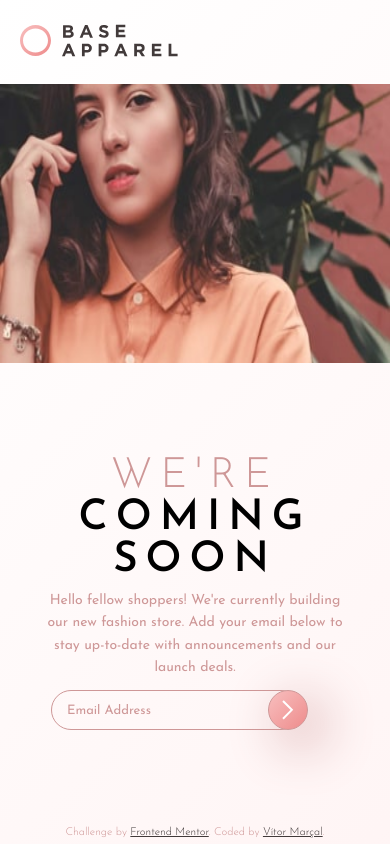
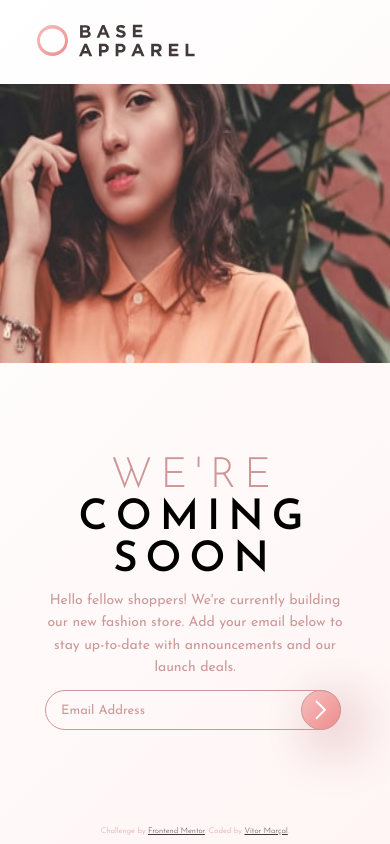
Before and after one commit to vitormarcal/base_apparel_coming_soon, a plain HTML site: page index.html in a window 390 px wide. Drawn offline with Linux system fonts and the light colour scheme.

Commit message:
adjust responsivity

```diff
--- a/index.html
+++ b/index.html
@@ -12,10 +12,6 @@
   <link rel="stylesheet" href="styles/responsive.css">
 
   <title>Frontend Mentor | Base Apparel coming soon page</title>
-
-  <style>
-    .attribution { font-size: 11px; text-align: center; }
-  </style>
 </head>
 <body>
 
--- a/styles/main.css
+++ b/styles/main.css
@@ -195,6 +195,8 @@ footer {
     grid-area: footer;
 }
 
+.attribution { font-size: 8px; text-align: center; }
+
 .attribution a {
     color: var(--dark-grayish-red);
 }
--- a/styles/responsive.css
+++ b/styles/responsive.css
@@ -13,6 +13,10 @@
 
     header, main, footer {
         padding: 0 5vw;
+    }
+
+    .logo {
+        padding-left: 17px;
     }
 
     main {
@@ -49,18 +53,18 @@
     }
 
     .input {
-        width: 250px;
+        width: 296px;
         height: 40px;
+        left: 30px;
         font-size: 13px;
         padding-left: 15px;
         position: relative;
-        left: 13px;
     }
 
     .button {
         width: 40px;
         height: 40px;
-        right: 44px;
+        right: 34px;
     }
 
     .button:hover {
@@ -74,15 +78,21 @@
     }
 
     .icon-error {
-        right: 50px;
+        right: 38px;
     }
 
     .message-error {
         position: relative;
-        right: 42px;
+        right: 48px;
     }
 
     aside {
         background:  url(../images/hero-mobile.jpg) no-repeat center/100vw 40vh;
     }
 }
+
+@media(max-width: 320px) {
+    .input {
+        width: 256px;
+    }
+}
```
